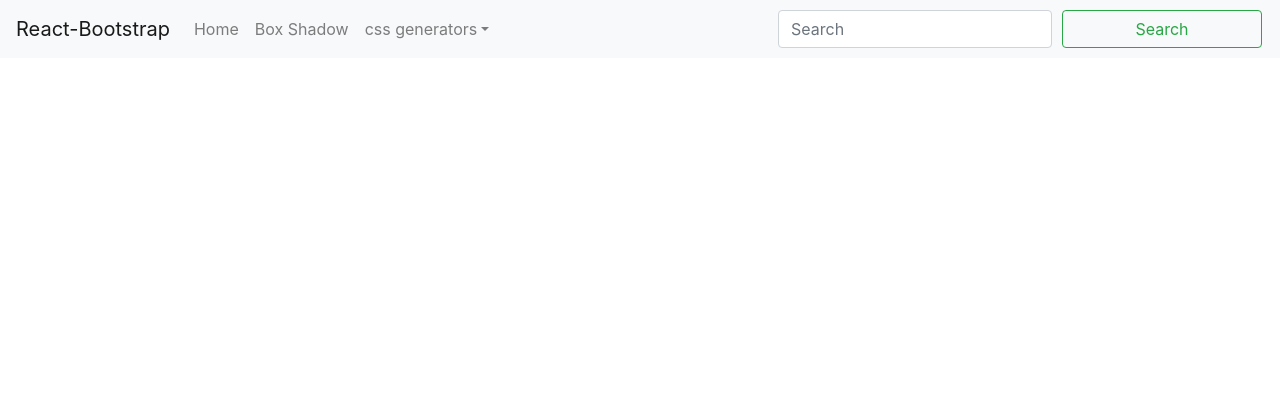
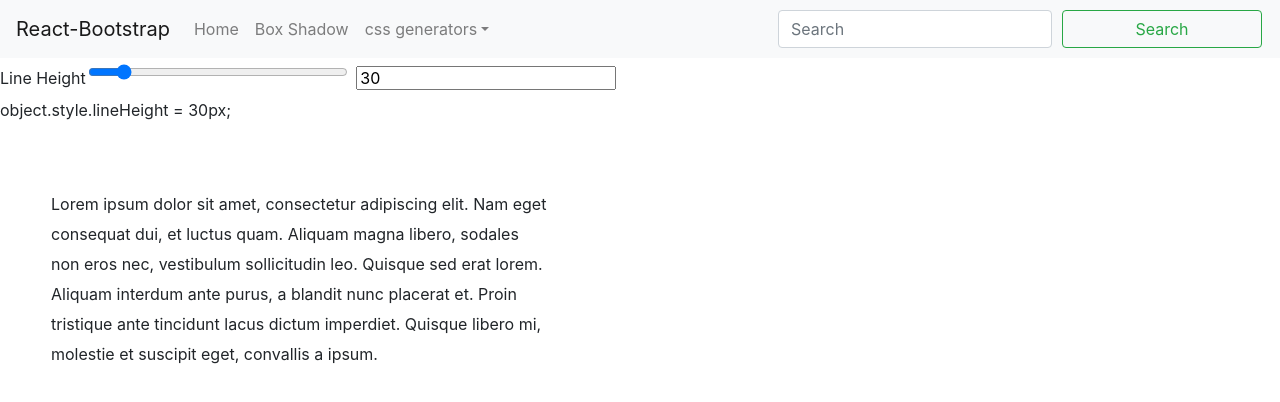
Before and after one commit to amareshsm/css-generator, a React (Create React App) app: page /LineHeight in a window 1280 px wide. Shown: the top 402 px of the page. Built offline with nearby package versions, Linux system fonts and the light colour scheme.

Commit message:
Line Height

```diff
--- a/src/App.js
+++ b/src/App.js
@@ -5,8 +5,15 @@ import BorderRadius from "./Components/BorderRadius.js";
 import TextShadow from "./Components/TextShadow";
 import FlexBoxGenerator from "./Components/FlexBoxGenerator";
 import Margin from "./Components/Margin";
-import { Button, Navbar,Nav,Form,NavDropdown,FormControl} from 'react-bootstrap';
-
+import LineHeight from "./Components/LineHeight";
+import {
+  Button,
+  Navbar,
+  Nav,
+  Form,
+  NavDropdown,
+  FormControl,
+} from "react-bootstrap";
 
 import { Switch, BrowserRouter, Route, Link } from "react-router-dom";
 
@@ -14,8 +21,6 @@ class App extends Component {
   render() {
     return (
       <>
-
-
         <Navbar bg="light" expand="lg">
           <Navbar.Brand href="#home">React-Bootstrap</Navbar.Brand>
           <Navbar.Toggle aria-controls="basic-navbar-nav" />
@@ -25,22 +30,38 @@ class App extends Component {
               <Nav.Link href="/BoxShadow">Box Shadow</Nav.Link>
               <NavDropdown title="css generators" id="basic-nav-dropdown">
                 <NavDropdown.Item href="/BoxShadow">BoxShadow</NavDropdown.Item>
-        <NavDropdown.Item  href="/BorderRadius">BorderRadius</NavDropdown.Item>
-        <NavDropdown.Item href="/TextShadow">TextShadow</NavDropdown.Item>
-        <NavDropdown.Item href="/FlexBoxGenerator">Flex Box Generator</NavDropdown.Item>
-        <NavDropdown.Item href="/Margin">Margin and Padding</NavDropdown.Item>
+                <NavDropdown.Item href="/BorderRadius">
+                  BorderRadius
+                </NavDropdown.Item>
+                <NavDropdown.Item href="/TextShadow">
+                  TextShadow
+                </NavDropdown.Item>
+                <NavDropdown.Item href="/FlexBoxGenerator">
+                  Flex Box Generator
+                </NavDropdown.Item>
+                <NavDropdown.Item href="/Margin">
+                  Margin and Padding
+                </NavDropdown.Item>
+                <NavDropdown.Item href="/LineHeight">
+                  Line Spacing
+                </NavDropdown.Item>
 
                 <NavDropdown.Divider />
-        <NavDropdown.Item href="#action/3.4">Separated link</NavDropdown.Item>
+                <NavDropdown.Item href="#action/3.4">
+                  Separated link
+                </NavDropdown.Item>
               </NavDropdown>
             </Nav>
             <Form inline>
-      <FormControl type="text" placeholder="Search" className="mr-sm-2" />
+              <FormControl
+                type="text"
+                placeholder="Search"
+                className="mr-sm-2"
+              />
               <Button variant="outline-success">Search</Button>
             </Form>
           </Navbar.Collapse>
         </Navbar>
-
 
         <BrowserRouter>
           <Switch>
@@ -50,10 +71,9 @@ class App extends Component {
             <Route path="/TextShadow" component={TextShadow} />
             <Route path="/FlexBoxGenerator" component={FlexBoxGenerator} />
             <Route path="/Margin" component={Margin} />
+            <Route path="/LineHeight" component={LineHeight} />
           </Switch>
         </BrowserRouter>
-
-
       </>
     );
   }
--- a/src/Components/BorderRadius.js
+++ b/src/Components/BorderRadius.js
@@ -48,11 +48,6 @@ class BorderRadius extends Component {
     //await this.handleChange();
   }
 
-  /*handleChange(event) {
-    this.setState({
-      value: event.target.value,
-    });
-  }*/
   boxColour(bg) {
     let b = document.querySelector(".box");
     b.style.backgroundColor = bg;
--- /dev/null
+++ b/src/Components/LineHeight.js
@@ -0,0 +1,83 @@
+import React, { Component } from "react";
+import "../Styles/LineHeight.css";
+
+class LineHeight extends Component {
+  constructor(porps) {
+    super(porps);
+    this.state = {
+      line_Height: "30",
+      //value: "px",
+    };
+    this.onChange = this.onChange.bind(this);
+    this.lineHeightStyle = this.lineHeightStyle.bind(this);
+  }
+
+  async onChange(e) {
+    await this.setState({
+      [e.target.name]: [e.target.value],
+      //value: e.target.value,
+    });
+    await this.lineHeightStyle(this.state.line_Height);
+  }
+
+  lineHeightStyle(line_Height) {
+    console.log(line_Height);
+    let e = document.querySelector(".line");
+    e.style.lineHeight = `${line_Height}px`;
+    document.body.appendChild(e);
+  }
+  componentDidMount() {
+    this.lineHeightStyle(this.state.line_Height);
+  }
+
+  render() {
+    return (
+      <div className="App">
+        <label htmlFor="line_Height">Line Height</label>
+        <input
+          type="range"
+          min="1"
+          max="250"
+          value={this.state.line_Height}
+          onChange={this.onChange}
+          name="line_Height"
+        />
+        &nbsp;
+        <input
+          type="number"
+          min="1"
+          max="250"
+          value={this.state.line_Height}
+          onChange={this.onChange}
+          name="line_Height"
+        />
+        <br />
+        {/*<label htmlFor="value">unit</label>
+        <select value={this.state.value} name="value" onChange={this.onChange}>
+          <option selected value="px">
+            px
+          </option>
+          <option value="">unitless</option>
+          <option value="em">em</option>
+          <option value="%">percent</option>
+          <option value="normal">normal</option>
+        </select>
+        <p></p>*/}
+        <div className="line">
+          <p>
+            Lorem ipsum dolor sit amet, consectetur adipiscing elit. Nam eget
+            consequat dui, et luctus quam. Aliquam magna libero, sodales non
+            eros nec, vestibulum sollicitudin leo. Quisque sed erat lorem.
+            Aliquam interdum ante purus, a blandit nunc placerat et. Proin
+            tristique ante tincidunt lacus dictum imperdiet. Quisque libero mi,
+            molestie et suscipit eget, convallis a ipsum.
+          </p>
+        </div>
+        <div>object.style.lineHeight = {this.state.line_Height}px;</div>
+        <p></p>
+      </div>
+    );
+  }
+}
+
+export default LineHeight;
--- /dev/null
+++ b/src/Styles/LineHeight.css
@@ -0,0 +1,6 @@
+.line {
+  width: 600px;
+  height: 500px;
+  padding: 50px;
+  border: 1px solid rgb(255, 255, 255);
+}
```
Lines whose indentation alone changed are shown as unchanged.
